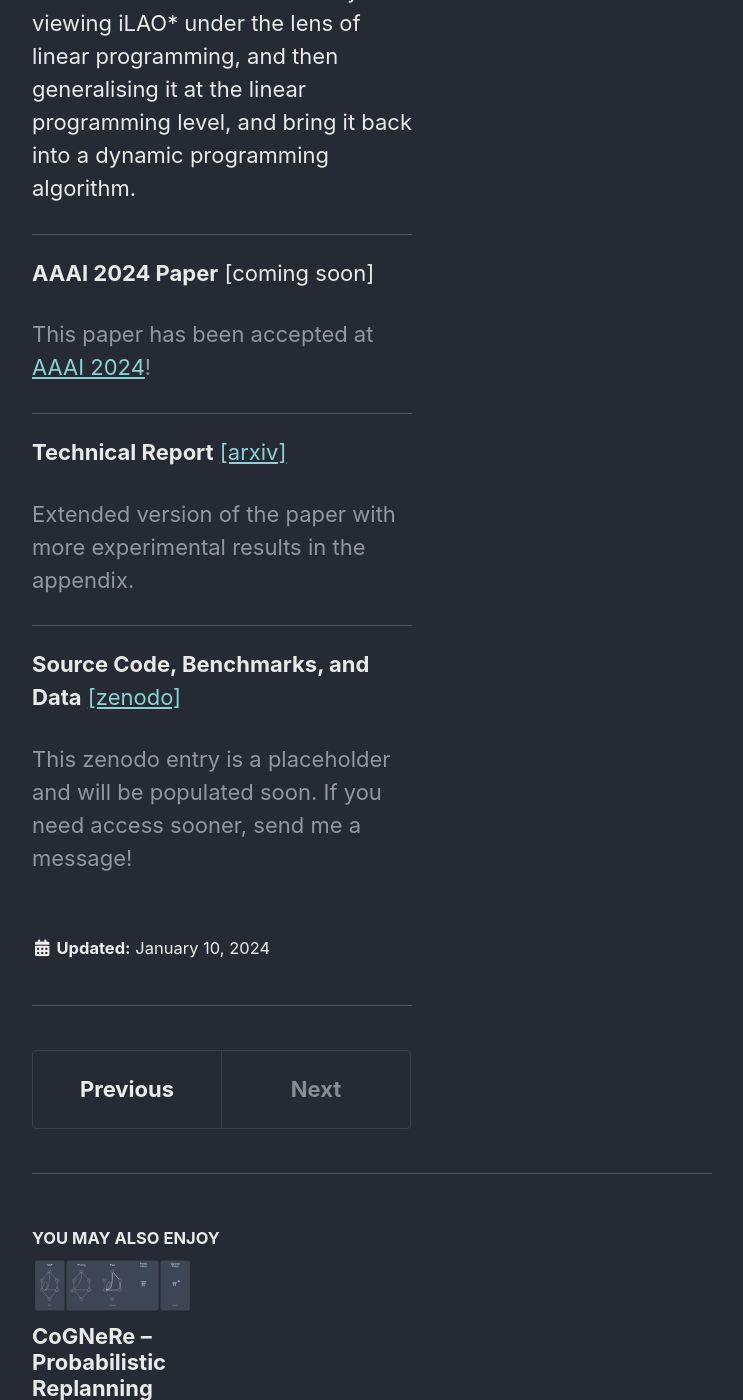
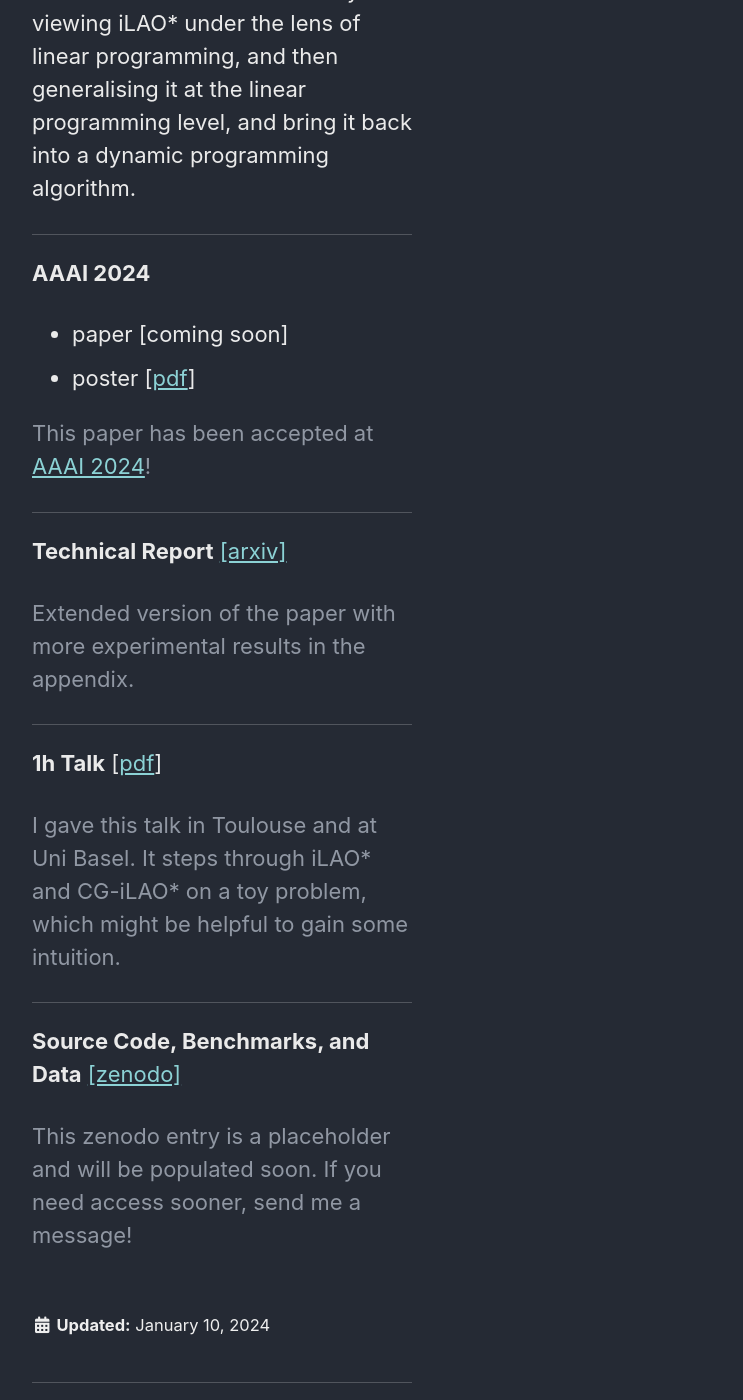
Before and after one commit to schmlz/schmlz.github.io, a Jekyll site: the page built from _posts/2024-01-10-cgilao.markdown, in a window 1280 px wide and 1400 px high, scrolled down 569 px. Shown: the whole window, without its empty margins (418-1161 px from the left). Built offline with Jekyll 4.4.1, drawn with Linux system fonts in a browser that asks for light colours; cached includes are drawn as plain includes.

Commit message:
Updated cgilao entry with poster and slides

```diff
--- a/_posts/2024-01-10-cgilao.markdown
+++ b/_posts/2024-01-10-cgilao.markdown
@@ -20,7 +20,10 @@ at the linear programming level, and bring it back into a dynamic programming al
 
 ----
 
-**AAAI 2024 Paper** [coming soon]
+**AAAI 2024**
+
+* paper [coming soon]
+* poster [[pdf]({{ site.url }}/downloads/cgilao/cgilao_aaai24_poster.pdf)]
 
 This paper has been accepted at [AAAI 2024](https://aaai.org/aaai-conference/)!
 {: style="color: #9097a3"}
@@ -34,6 +37,14 @@ Extended version of the paper with more experimental results in the appendix.
 
 ----
 
+**1h Talk** [[pdf]({{ site.url }}/downloads/cgilao/cgilao_aaai24_slides.pdf)]
+
+
+I gave this talk in Toulouse and at Uni Basel. It steps through iLAO* and CG-iLAO* on a toy problem, which might be helpful to gain some intuition.
+{: style="color: #9097a3"}
+
+---
+
 
 **Source Code, Benchmarks, and Data** [[zenodo]](https://doi.org/10.5281/zenodo.10344842)
 
```
Also changed, not shown: 3 other files.
